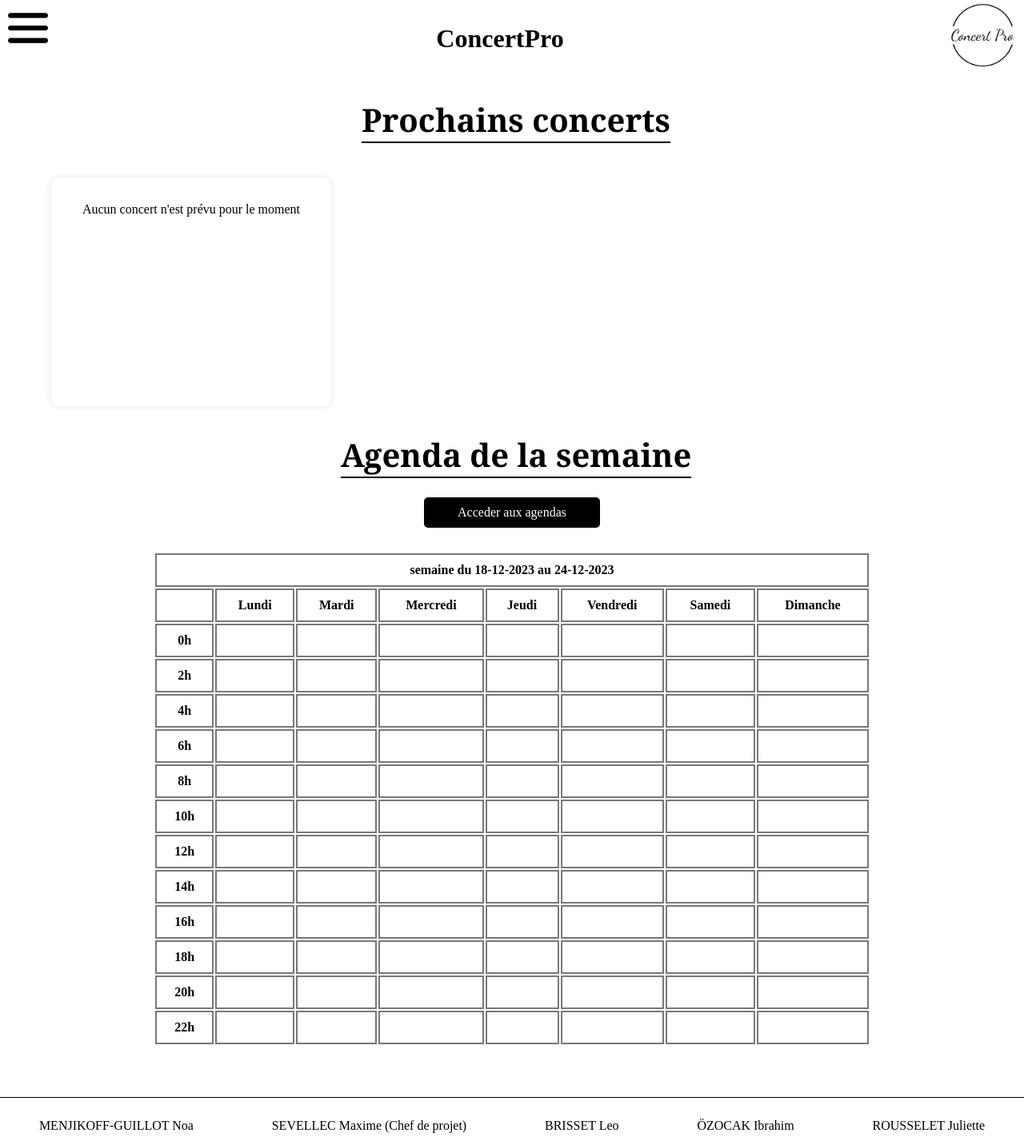
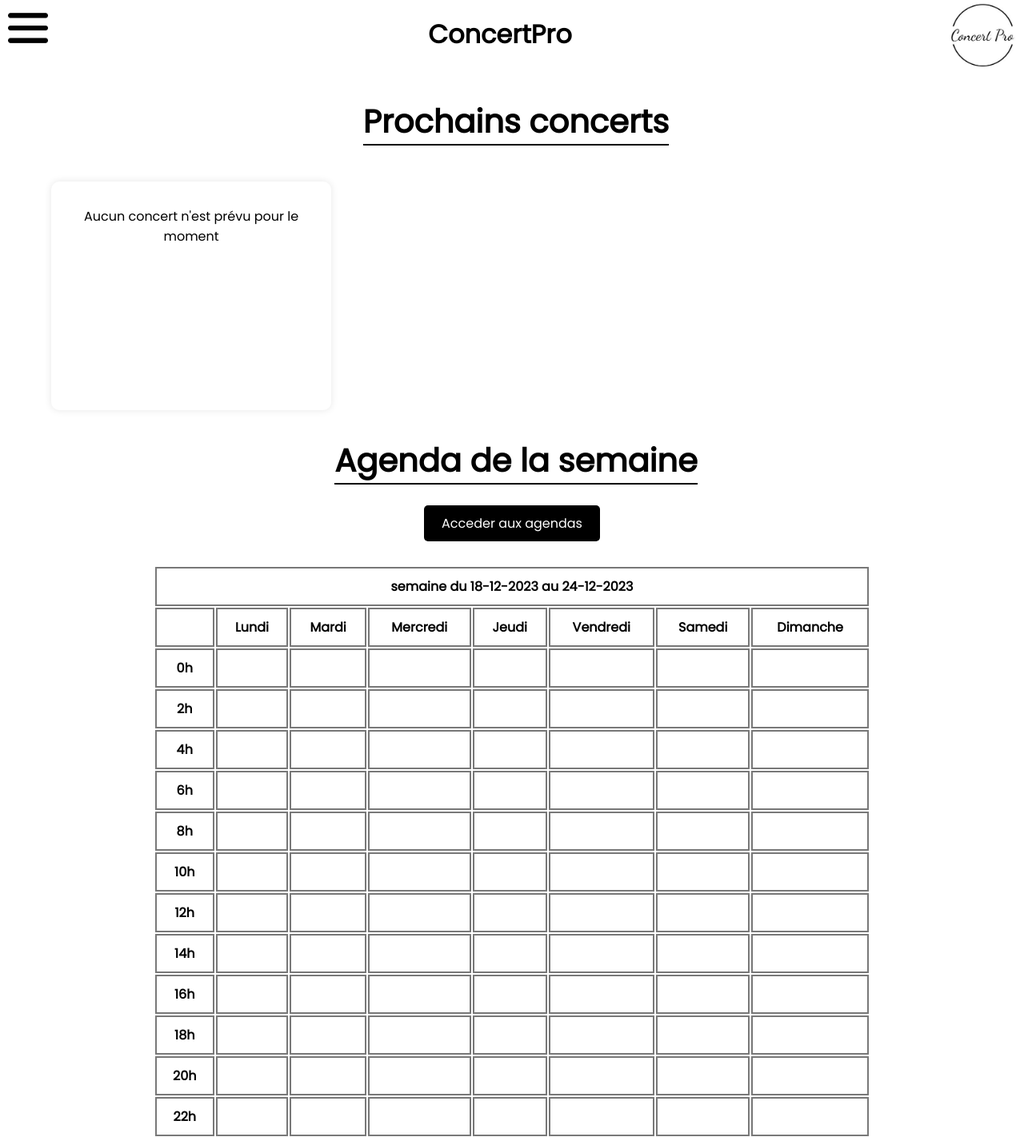
Before and after one commit to ibrahimOzocak/SAE_3.05, a Flask app: page / in a window 1280 px wide. Shown: the top 1422 px of the page at 80% size. Run offline with Flask 3, Linux system fonts and the light colour scheme; data that the repository does not hold is empty; some libraries are stand-ins or nearby versions.

Commit message:
modif font

```diff
--- a/ConcertPro/static/css/accueil.css
+++ b/ConcertPro/static/css/accueil.css
@@ -65,7 +65,6 @@ h2 {
     margin-bottom: 2vw;
     font-size: 40px;
     color: black;
-    font-family: Cambria, Cochin, Georgia, Times, 'Times New Roman', serif;
 }
 
 span {
--- a/ConcertPro/static/css/base.css
+++ b/ConcertPro/static/css/base.css
@@ -1,6 +1,8 @@
+@import url('https://fonts.googleapis.com/css2?family=Poppins:ital@0;1&display=swap');
 html, body {
 	padding: 0;
 	margin: 0;
+  font-family: 'Poppins', sans-serif;
 }
 
 html, body {
```
